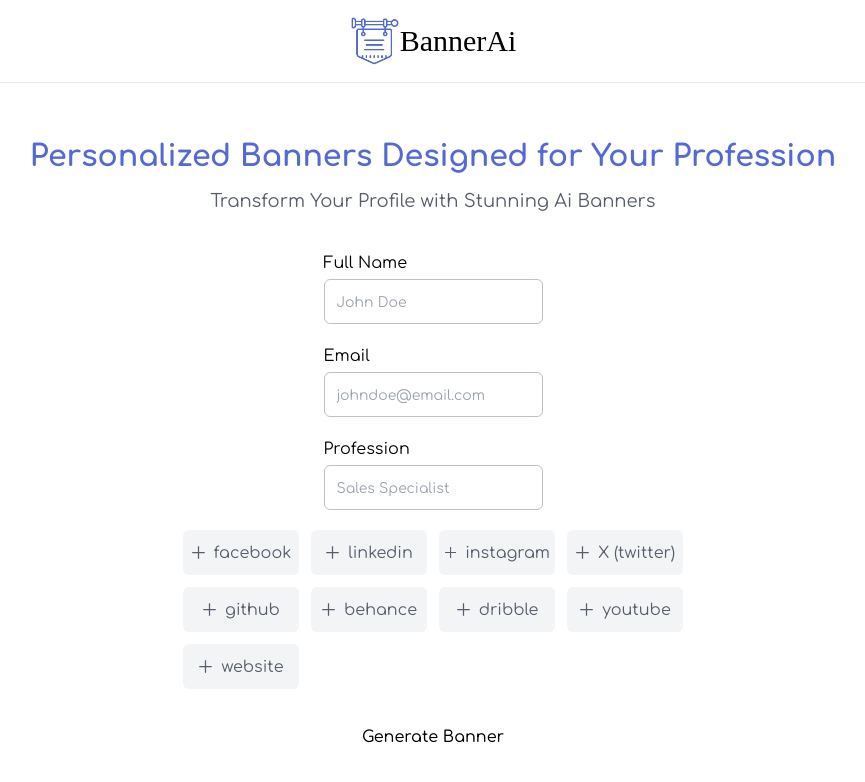
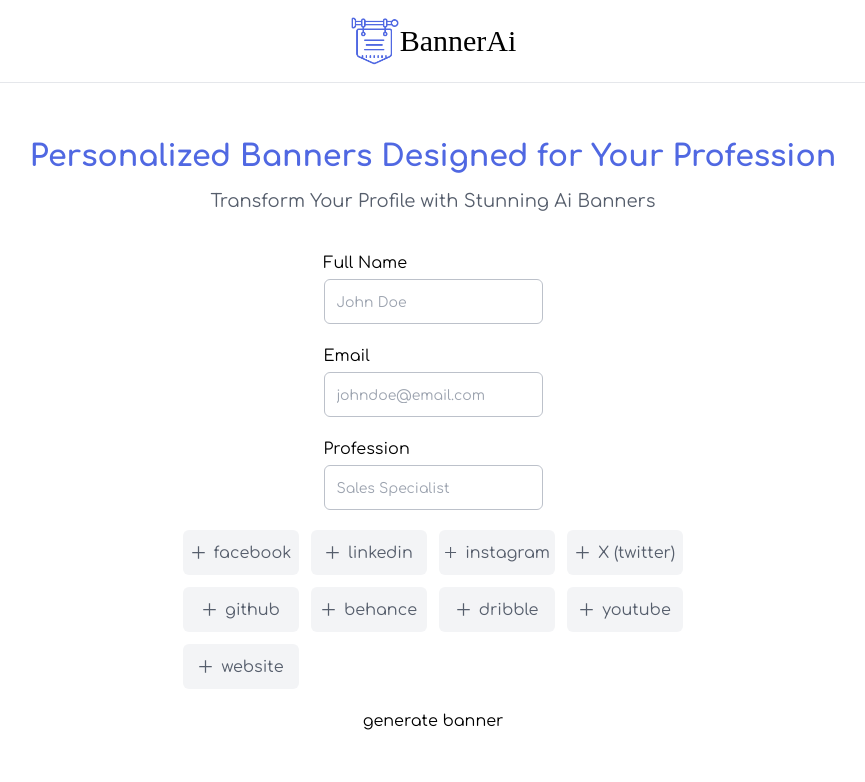
Before and after one commit to okhuaroboosayuki/BannerAi, a React (Vite) app: page / in a window 1280 px wide. Shown: the top 782 px of the page, without its empty margins (207-1072 px from the left). Built offline with nearby package versions, Linux system fonts and the light colour scheme; a web font is replaced by a local one.

Commit message:
changed the way the button click action is handled

```diff
--- a/src/components/Button.jsx
+++ b/src/components/Button.jsx
@@ -1,16 +1,19 @@
 import { PropTypes } from "prop-types";
 
-const Button = ({ text, isLoading }) => {
+const Button = ({ type, text, className, isLoading, onClick }) => {
   return (
-    <button type="submit" className="button">
+    <button type={type} className={className} onClick={onClick} disabled={isLoading}>
       {isLoading ? "loading..." : text}
     </button>
   );
 };
 
 Button.propTypes = {
+  type: PropTypes.string.isRequired,
+  className: PropTypes.string,
   text: PropTypes.string.isRequired,
   isLoading: PropTypes.bool,
+  onClick: PropTypes.func,
 };
 
 export default Button;
```
